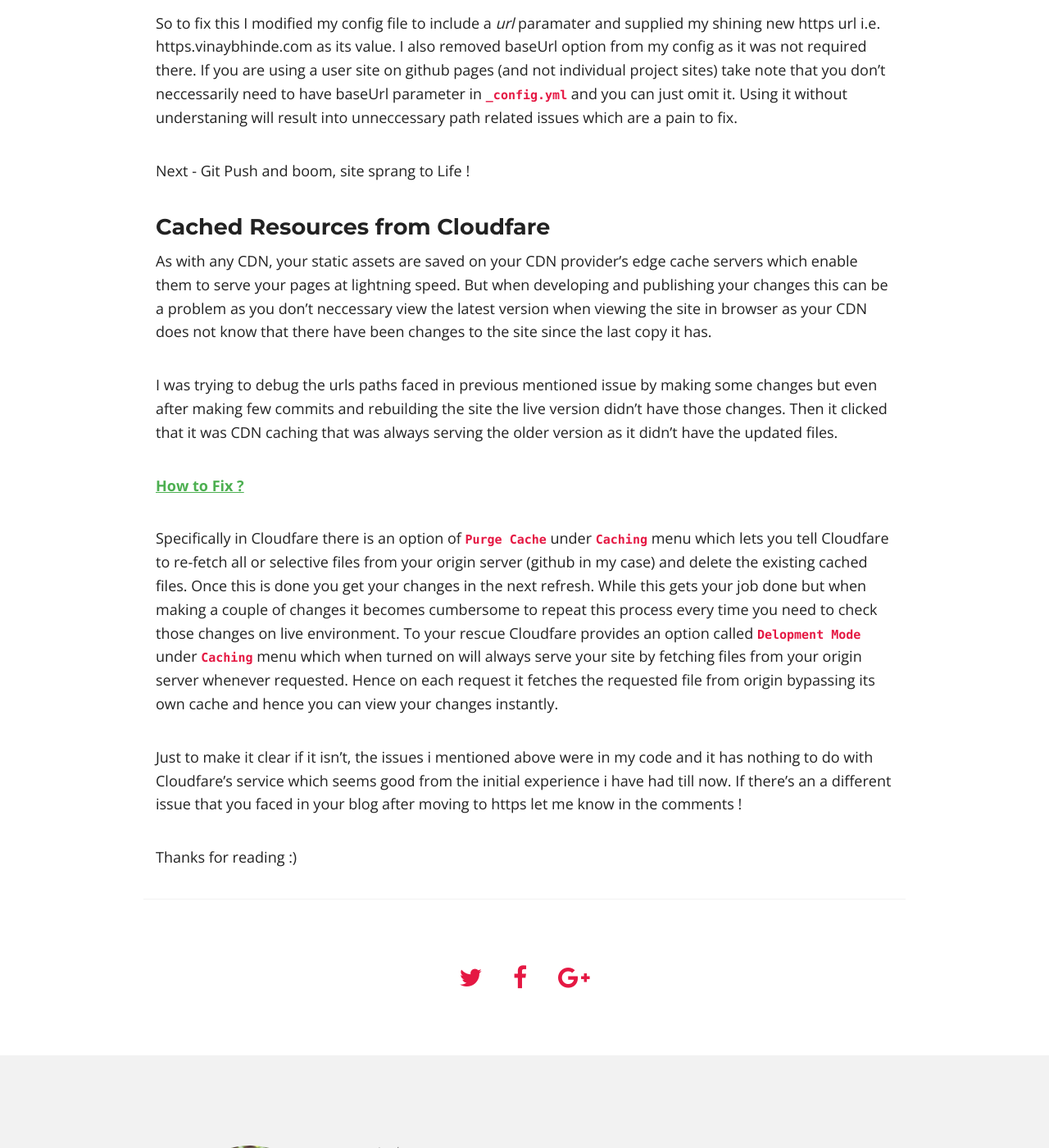
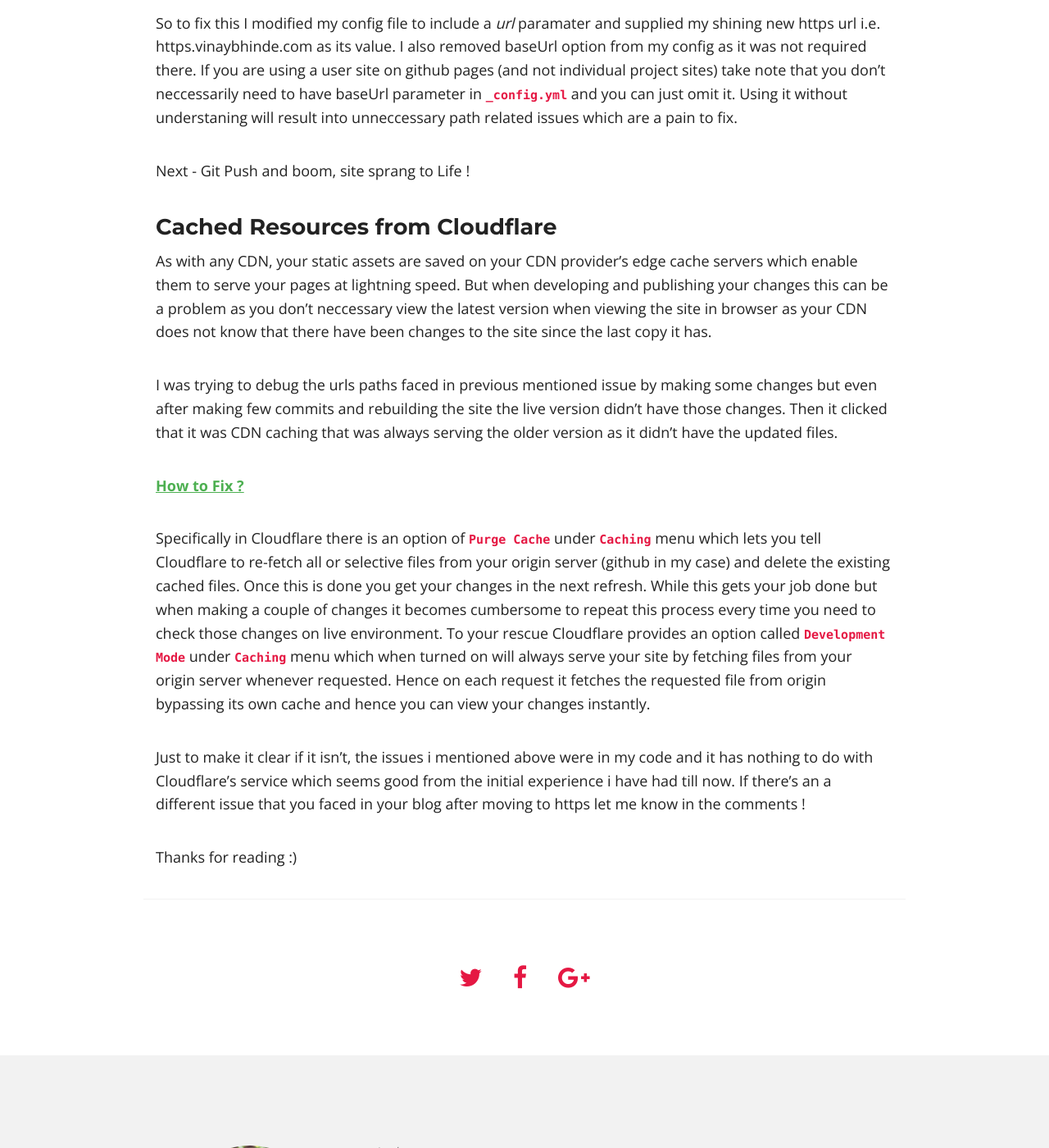
Before and after one commit to vinaynb/vinaynb.github.io, a Jekyll site: the page built from _posts/web-dev/2017-09-20-ssl-with-github-pages.md, in a window 1280 px wide and 1400 px high, scrolled down 1519 px. Shown: the whole window at 82% size. Built offline with Jekyll 4.4.1, drawn with Linux system fonts in a browser that asks for light colours; nearby versions of some CDN libraries; comment, search, counter and statistics services are not loaded; some of the changed text lies outside the part shown.

Commit message:
Fix typos
Signed-off-by: Vinay Bhinde <vinaynb@gmail.com>

```diff
--- a/_posts/web-dev/2017-09-20-ssl-with-github-pages.md
+++ b/_posts/web-dev/2017-09-20-ssl-with-github-pages.md
@@ -1,19 +1,19 @@
 ---
 layout: post
 title: SSL with Github Pages
-description: "A guide which documents gotchas you may face when securing your Github Pages website with Cloudfare for free."
+description: "A guide which documents gotchas you may face when securing your Github Pages website with Cloudflare for free."
 modified: 2017-09-23
 category: articles
-tags: [web-dev,ssl,cloudfare]
+tags: [web-dev,ssl,cloudflare]
 comments: true
 share: true
 ---
 
-I recently took the pain of securing my site with SSL by using Cloudfare's free website plan. My site still lives on Github but is now being served via Cloudfare's CDN server and is protected with SSL encryption.
+I recently took the pain of securing my site with SSL by using Cloudflare's free website plan. My site still lives on Github but is now being served via Cloudflare's CDN server and is protected with SSL encryption.
 
-This article does not explain that process, infact i will mention here the original article which i myself followed. It is written by Christopher Schmitt and is published on [Css Tricks](https://css-tricks.com). Here is the [link](https://css-tricks.com/switching-site-https-shoestring-budget/). His article has all you need to have SSL encryption with your custom domain name hosted on github. What i am writing here is documentation of issues i faced after migrating over to cloudfare and solutions to them.
+This article does not explain that process, infact i will mention here the original article which i myself followed. It is written by Christopher Schmitt and is published on [Css Tricks](https://css-tricks.com). Here is the [link](https://css-tricks.com/switching-site-https-shoestring-budget/). His article has all you need to have SSL encryption with your custom domain name hosted on github. What i am writing here is documentation of issues i faced after migrating over to cloudflare and solutions to them.
 
-## What all went wrong when i moved to Cloudfare CDN
+## What all went wrong when i moved to Cloudflare CDN
 
 ### Paths
 
@@ -29,7 +29,7 @@
 
 Next - Git Push and boom, site sprang to Life !
 
-### Cached Resources from Cloudfare
+### Cached Resources from Cloudflare
 
 As with any CDN, your static assets are saved on your CDN provider's edge cache servers which enable them to serve your pages at lightning speed. But when developing and publishing your changes this can be a problem as you don't neccessary view the latest version when viewing the site in browser as your CDN does not know that there have been changes to the site since the last copy it has.
 
@@ -37,9 +37,9 @@
 
 <span class="fix-heading">How to Fix ?</span>
 
-Specifically in Cloudfare there is an option of `Purge Cache` under `Caching` menu which lets you tell Cloudfare to re-fetch all or selective files from your origin server (github in my case) and delete the existing cached files. Once this is done you get your changes in the next refresh. While this gets your job done but when making a couple of changes it becomes cumbersome to repeat this process every time you need to check those changes on live environment. To your rescue Cloudfare provides an option called `Delopment Mode` under `Caching` menu which when turned on will always serve your site by fetching files from your origin server whenever requested. Hence on each request it fetches the requested file from origin bypassing its own cache and hence you can view your changes instantly.
+Specifically in Cloudflare there is an option of `Purge Cache` under `Caching` menu which lets you tell Cloudflare to re-fetch all or selective files from your origin server (github in my case) and delete the existing cached files. Once this is done you get your changes in the next refresh. While this gets your job done but when making a couple of changes it becomes cumbersome to repeat this process every time you need to check those changes on live environment. To your rescue Cloudflare provides an option called `Development Mode` under `Caching` menu which when turned on will always serve your site by fetching files from your origin server whenever requested. Hence on each request it fetches the requested file from origin bypassing its own cache and hence you can view your changes instantly.
 
 
-Just to make it clear if it isn't, the issues i mentioned above were in my code and it has nothing to do with Cloudfare's service which seems good from the initial experience i have had till now. If there's an a different issue that you faced in your blog after moving to https let me know in the comments !
+Just to make it clear if it isn't, the issues i mentioned above were in my code and it has nothing to do with Cloudflare's service which seems good from the initial experience i have had till now. If there's an a different issue that you faced in your blog after moving to https let me know in the comments !
 
 Thanks for reading :)
```
